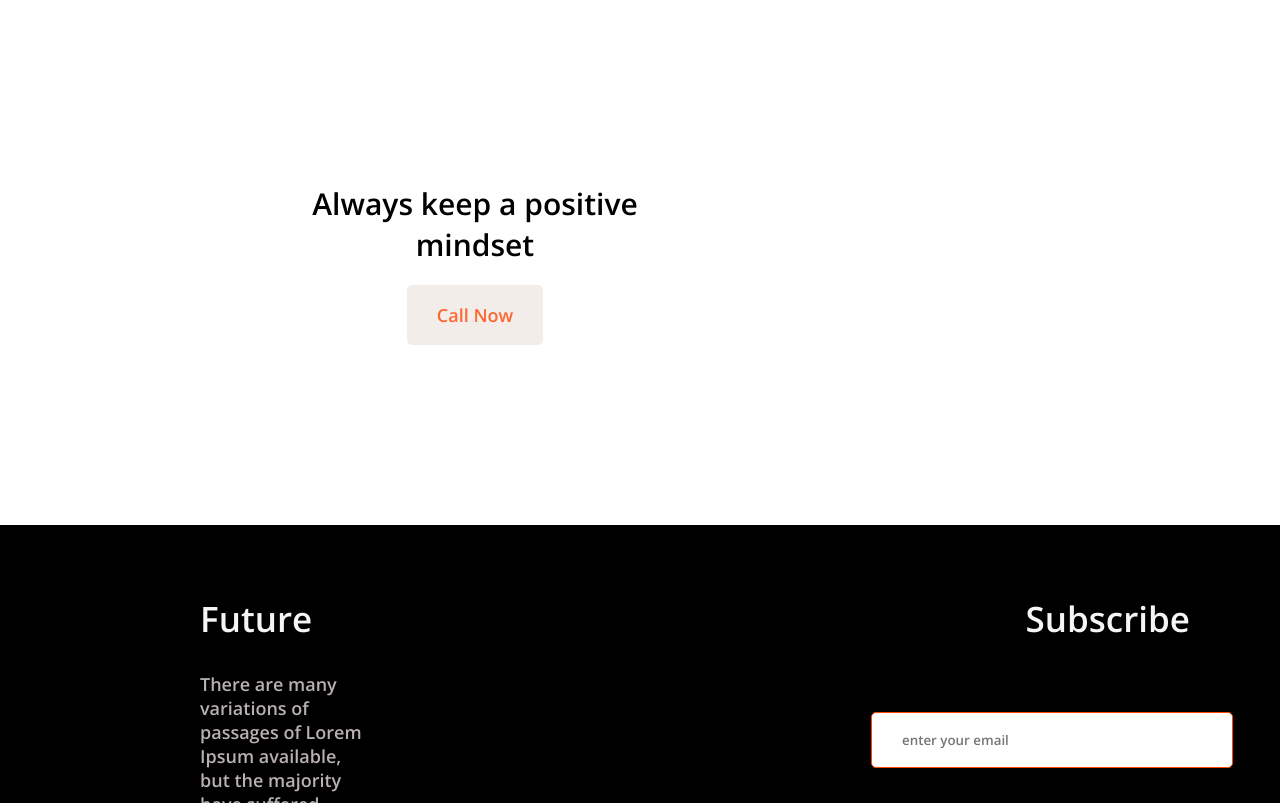
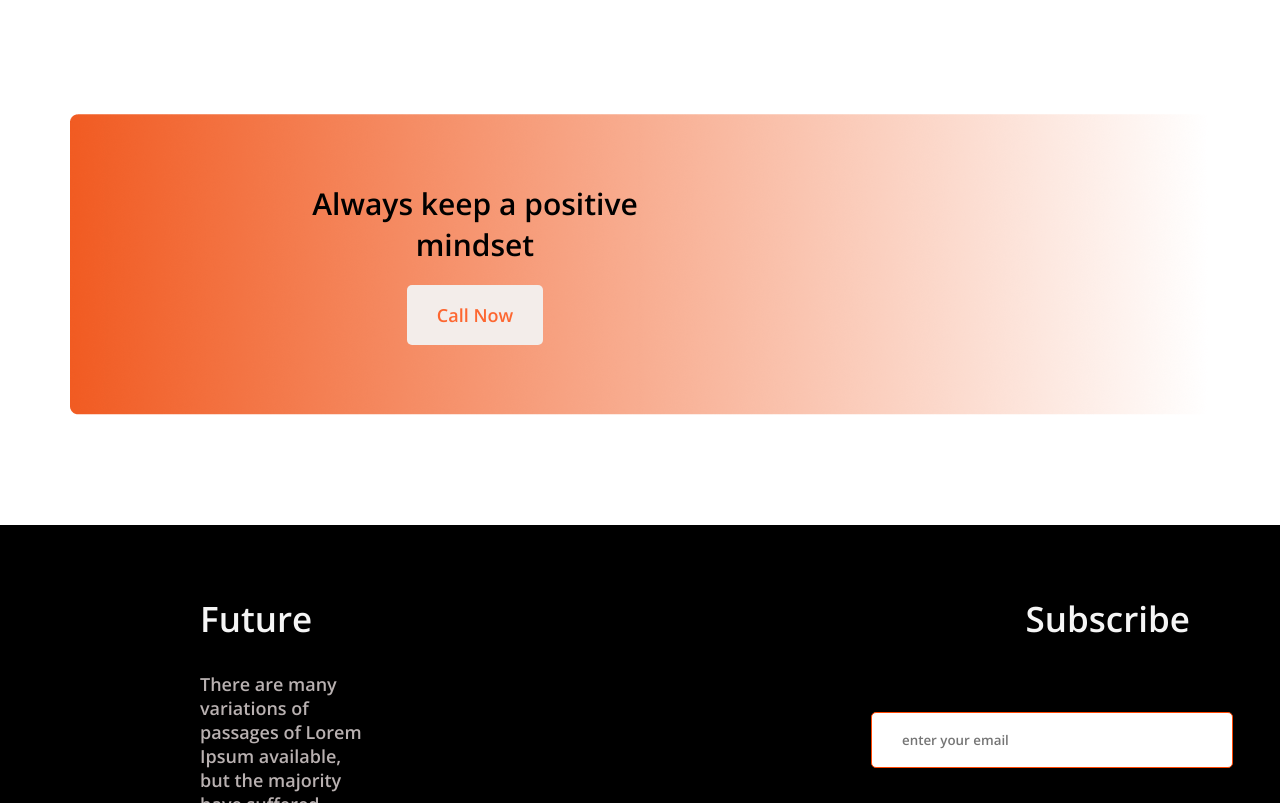
Before and after one commit to mariakhalek7/first-assignment, a plain HTML site: page index.html in a window 1280 px wide. Shown: the part 1739-2542 px from the top of the page. Drawn offline with nearby package versions, Linux system fonts and the light colour scheme.

Commit message:
added file new location

```diff
--- a/styles/first.css
+++ b/styles/first.css
@@ -116,7 +116,7 @@
 
 }
 .positive{
-    background-image:  url('./images/gradient2.png');
+    background-image:  url('../images/gradient2.png');
     background-repeat: no-repeat;
 
     background-position: center;
```
